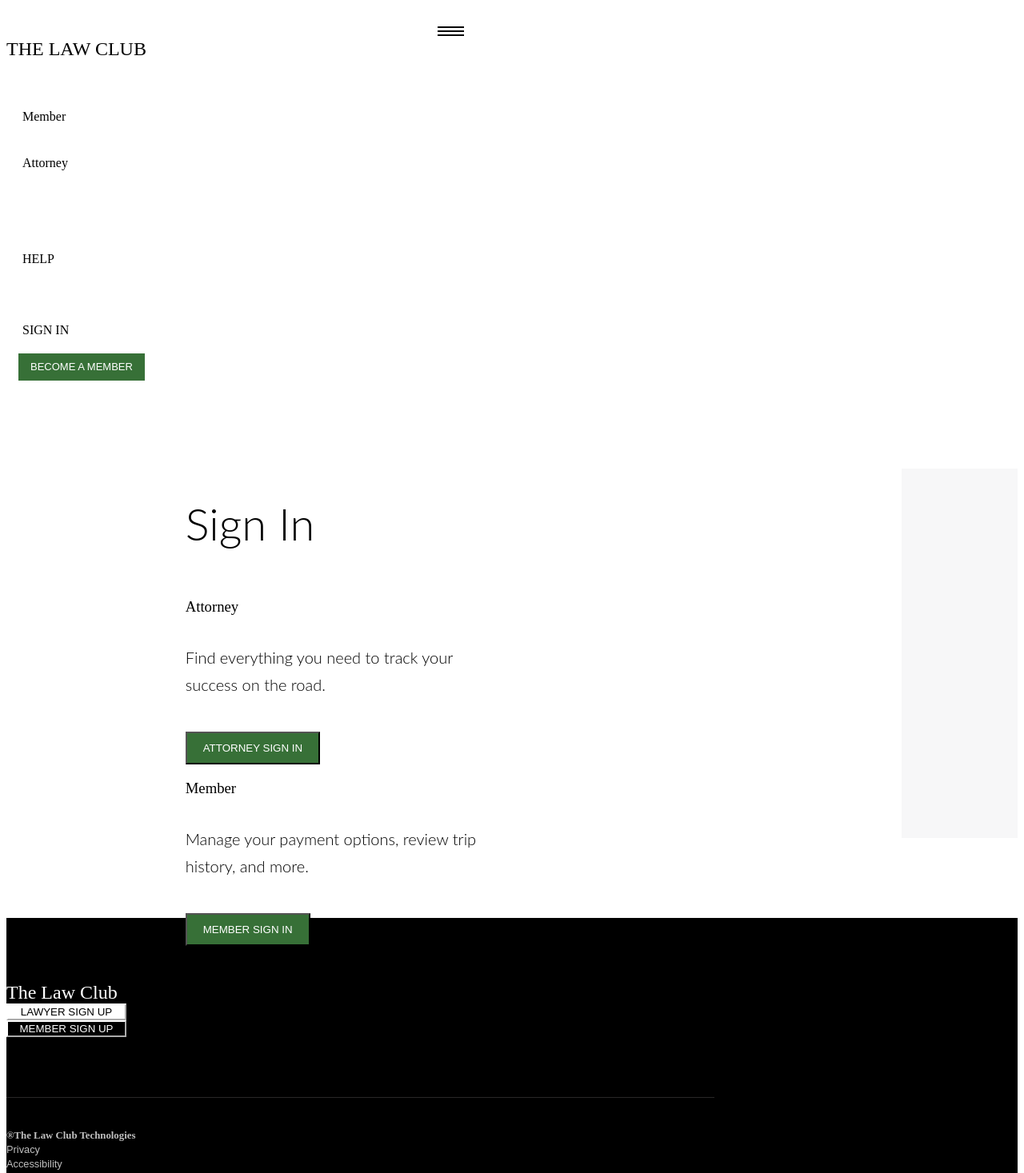
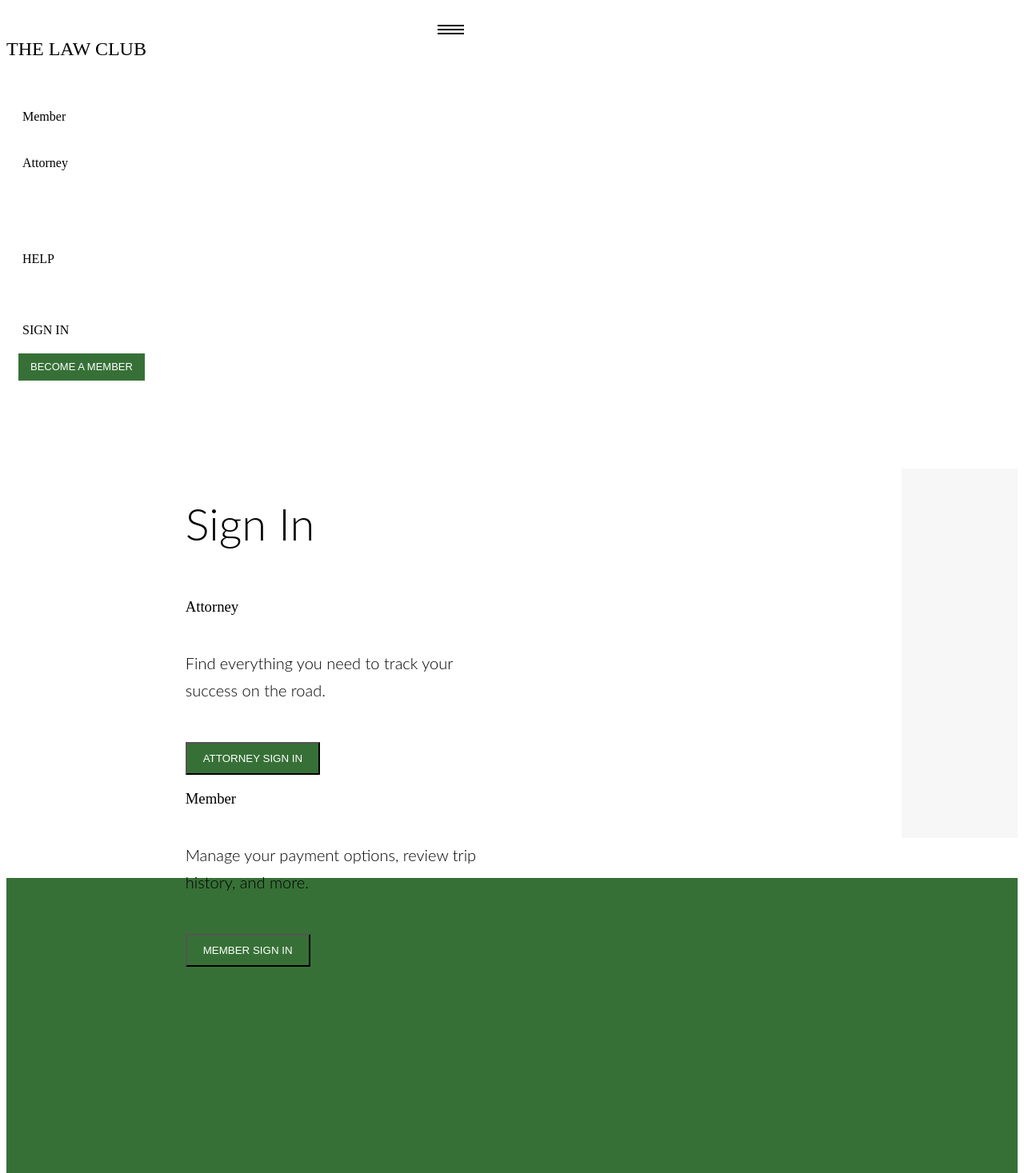
Before and after one commit to HPrieto/iLawyerNow.com, a React app: page / in a window 1280 px wide. Shown: the top 1467 px of the page at 80% size. Built offline with nearby package versions, Linux system fonts and the light colour scheme; the HTML template or start-up script is replaced by a standard one.

Commit message:
sign-image container added

```diff
--- a/src/component/containers/containers.css
+++ b/src/component/containers/containers.css
@@ -210,7 +210,7 @@ demi white: #f8f8f9;
 */
 
 .home-navbar {
-	min-width: 200px;
+	min-width: 220px;
 	width: 170vh;
 	background-color: white;
 	margin: 0 auto;
@@ -473,13 +473,13 @@ demi white: #f8f8f9;
   transition: 0.55s;
 }
 .menu-top {
-  top: 25px;
+  top: 23px;
 }
 .menu-middle {
-  top: 30px;
+  top: 28px;
 }
 .menu-bottom {
-  top: 35px;
+  top: 33px;
 }
 .menu-top-click {
   backface-visibility: hidden;
--- a/src/component/layout/BinaryDirectory.js
+++ b/src/component/layout/BinaryDirectory.js
@@ -4,9 +4,6 @@ import './layout.css';
 import Footer from '../presentation/Footer.js';
 
 class BinaryDirectory extends Component {
-	componentWillMount() {
-		console.log('Binary Directory')
-	}
 	render() {
 		let tanColor = '#F7F7F8';
 		return (
@@ -17,16 +14,16 @@ class BinaryDirectory extends Component {
 							<h1>{this.props.header}</h1>
 							<div className='white-left-sign-container-body-bottom zero-margin zero-padding'>
 								<div className='col-xs-12 col-sm-8 col-md-8 col-lg-8 col-xl-8 zero-padding zero-margin'>
-									<h3 className='hide-xs'>{this.props.titles[0]}</h3>
-									<p className='hide-xs'>{this.props.descriptions[0]}</p>
+									<h3 className='hide-in-mobile'>{this.props.titles[0]}</h3>
+									<h4 className='transparent-on-mobile'>{this.props.descriptions[0]}</h4>
 									<button className='btn white-left-sign-container-body-btn'>
 										<div className='col-xs-11 col-sm-11 col-md-11 col-lg-11 col-xl-11 zero-padding zero-margin'>{this.props.buttonNames[0]}</div>
 										<div className='col-xs-1 col-sm-1 col-md-1 col-lg-1 col-xl-1 zero-padding zero-margin'><span className="glyphicon glyphicon-chevron-right"/></div>
 									</button>
 								</div>
 								<div className='col-xs-12 col-sm-4 col-md-4 col-lg-4 col-xl-4 zero-padding zero-margin'>
-									<h3 className='hide-xs'>{this.props.titles[1]}</h3>
-									<p className='hide-xs'>{this.props.descriptions[1]}</p>
+									<h3 className='hide-in-mobile'>{this.props.titles[1]}</h3>
+									<h4 className='transparent-on-mobile'>{this.props.descriptions[1]}</h4>
 									<button className='btn white-left-sign-container-body-btn white-left-sign-container-body-btn-inverse'>
 										<div className='col-xs-11 col-sm-11 col-md-11 col-lg-11 col-xl-11 zero-padding zero-margin'>{this.props.buttonNames[1]}</div>
 										<div className='col-xs-1 col-sm-1 col-md-1 col-lg-1 col-xl-1 zero-padding zero-margin'><span className="glyphicon glyphicon-chevron-right"/></div>
@@ -36,6 +33,10 @@ class BinaryDirectory extends Component {
 						</div>
 					</div>
 				</div>
+				<div className="row" style={{backgroundColor: tanColor}}>
+					<div className='container row-container image-row-container'>
+					</div>
+				</div>
 				<Footer buttonNames={['LAWYER SIGN UP', 'MEMBER SIGN UP']} buttonIds={['LawyerSignup', 'MemberSignup']} />
 			</div>
 		)
--- a/src/component/layout/layout.css
+++ b/src/component/layout/layout.css
@@ -9,9 +9,15 @@
 }
 
 .main-container {
-	min-width: 250px !important;
+	min-width: 250px;
 	width: 170vh;
 	font-family: 'Ubuntu';
+}
+
+@media screen and (max-width: 1655px) {
+	.main-container {
+		width: 100% !important;
+	}
 }
 
 .mission-section h1 {
@@ -422,18 +428,12 @@
 	}
 }
 
-@media screen and (max-width: 1655px) {
-	.main-container {
-		width: 100% !important;
-	}
-}
-
 .white-left-sign-container {
 	background-color: white;
 	margin-top: 110px;
 	margin-left: 0;
 	width: 88.5%;
-	margin-bottom: 100px;
+	margin-bottom: 50px;
 }
 
 .white-left-sign-container-body h1 {
@@ -457,17 +457,6 @@
 	font-weight: 300;
 }
 
-.white-left-sign-container-body p {
-	font-family: 'Lato';
-	font-weight: 300;
-	font-size: 1.25em;
-	line-height: 1.71429;
-	padding-bottom: 10px;
-	padding-top: 15px;
-	height: 80px;
-	width: 400px;
-}
-
 .white-left-sign-container-body-btn {
 	border-radius: 0;
 	background-color: #377037;
@@ -478,6 +467,12 @@
 .white-left-sign-container-body-btn:hover {
 	background-color: #285228;
 	color: white;
+}
+
+.image-row-container {
+	height: 500px;
+	width: 100%;
+	background-color: #377037;
 }
 
 @media screen and (max-width: 250px) {
@@ -491,16 +486,21 @@
 @media screen and (max-width: 575px) and (min-width: 351px) {
 }
 
-@media screen and (max-width: 767px) {
-	.hide-xs {
+@media screen and (max-width: 768px) {
+	.hide-in-mobile {
 		display: none;
+		min-width: 100% !important;
 	}
-	.show-xs {
+	.show-in-mobile {
 		display: block;
+	}
+	.transparent-on-mobile {
+		color: transparent;
+		line-height: 0;
 	}
 	.white-left-sign-container {
 		margin-top: 80px;
-		width: 95%;
+		width: 95% !important;
 		margin-bottom: 25px !important;
 	}
 	.white-left-sign-container-body h1 {
@@ -517,7 +517,7 @@
 		text-align: left;
 		width: 100%;
 		padding: 11px 20px;
-		margin-top: 20px;
+		margin-top: 0px;
 	}
 	.white-left-sign-container-body-btn-inverse {
 		text-align: left;
@@ -531,14 +531,30 @@
 		background-color: #377037;
 		color: white;
 	}
+	.image-row-container {
+		height: 350px;
+	}
 }
 
 /* GRID sm -> med */
-@media screen and (min-width: 576px) and (max-width: 767px) {
+@media screen and (min-width: 576px) and (max-width: 768px) {
+}
+
+@media screen and (min-width: 769px) {
+	.white-left-sign-container-body h4 {
+		font-family: 'Lato';
+		font-weight: 300;
+		font-size: 1.25em;
+		line-height: 1.71429;
+		padding-bottom: 10px;
+		padding-top: 15px;
+		height: 80px;
+		width: 400px;
+	}
 }
 
 /* GRID med -> lg */
-@media screen and (min-width: 768px) and (max-width: 992px) {
+@media screen and (min-width: 769px) and (max-width: 991px) {
 	.white-left-sign-container-body {
 		width: 85% !important;
 	}
@@ -549,7 +565,7 @@
 	.white-left-sign-container-body h3 {
 		font-size: 1.7em;
 	}
-	.white-left-sign-container-body p {
+	.white-left-sign-container-body h4 {
 		font-size: 1.15em;
 		width: 250px;
 	}
@@ -566,7 +582,7 @@
 	.white-left-sign-container-body h3 {
 		font-size: 1.7em;
 	}
-	.white-left-sign-container-body p {
+	.white-left-sign-container-body h4 {
 		font-size: 1.15em;
 		width: 250px;
 	}
--- a/src/component/presentation/presentation.css
+++ b/src/component/presentation/presentation.css
@@ -124,7 +124,7 @@
 /* GRID xs -> sm */
 @media screen and (max-width: 575px) {
 	.footer-top h1 {
-		font-size: 1.2em;
+		font-size: 0.8em;
 	}
 }
 
```
Also changed, not shown: src/App.js (+7 -0 lines), public/build/bundle.js, 2 other files (tests, documents, lock files or other folders).
